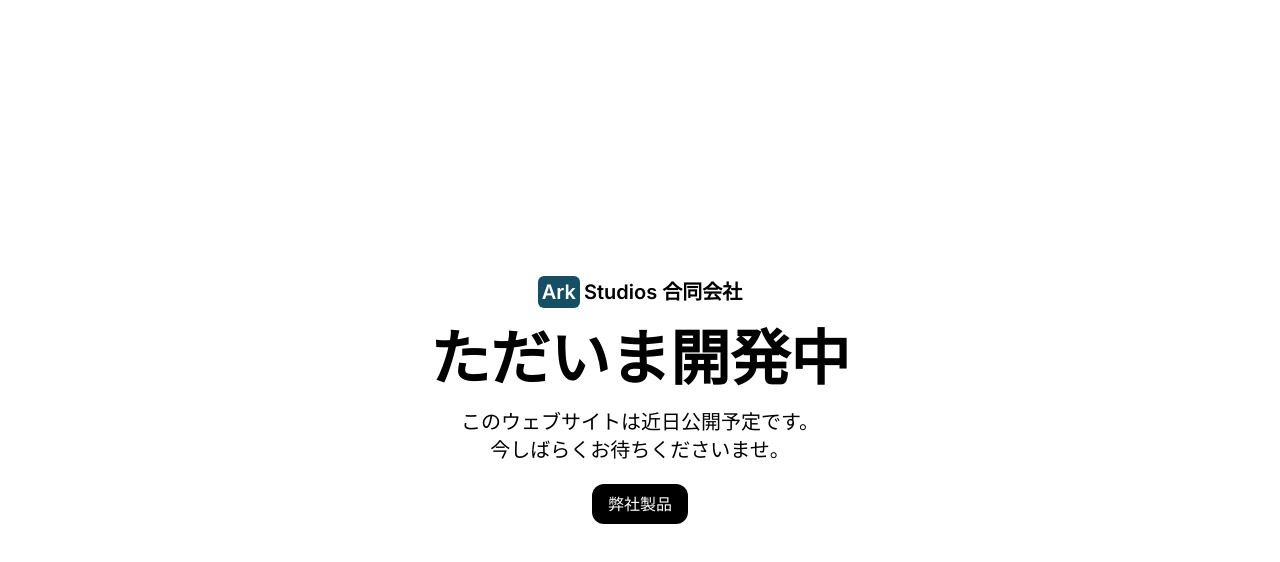
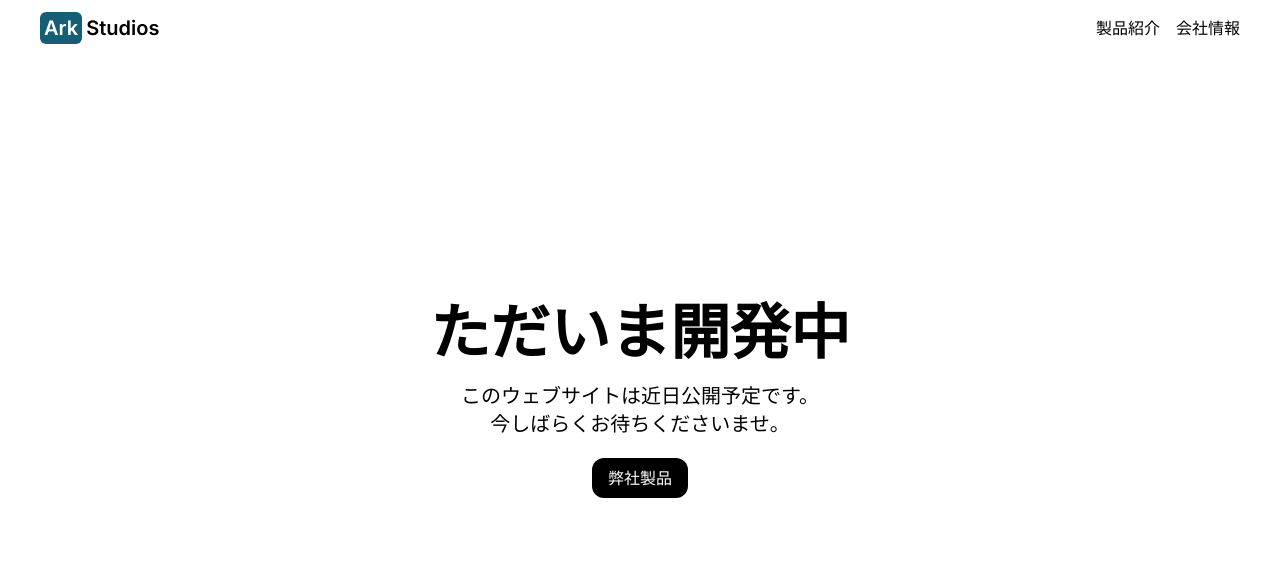
Before and after one commit to ArkStudiosLLC/arkstudios-website, a Next.js app: page / in a window 1280 px wide. Shown: the top 562 px of the page. Built offline with nearby package versions, Linux system fonts and the light colour scheme.

Commit message:
Minor UI adjustment

```diff
--- a/src/app/(overview)/components/navigation-bar.tsx
+++ b/src/app/(overview)/components/navigation-bar.tsx
@@ -1,3 +1,5 @@
+import { faBars } from '@fortawesome/free-solid-svg-icons'
+import { FontAwesomeIcon } from '@fortawesome/react-fontawesome'
 import Link from 'next/link'
 
 function Logo() {
@@ -22,7 +24,7 @@ function Links() {
       {links.map((link) => {
         return (
           <Link key={link.name} href={link.destination}>
-            <p className='font-light hover:font-semibold hover:text-cyan-100'>
+            <p className='font-light hover:font-semibold active:text-zinc-600 dark:active:text-zinc-400'>
               {link.name}
             </p>
           </Link>
@@ -34,11 +36,16 @@ function Links() {
 
 export default function NavigationBar() {
   return (
-    <nav className='flex h-14 w-screen items-center justify-between bg-white/50 p-4 backdrop-blur-2xl backdrop-filter dark:bg-black/10'>
+    <nav className='fixed top-0 z-10 flex h-14 w-screen items-center justify-between px-10 backdrop-blur-md backdrop-filter dark:bg-black/10'>
       <Logo />
       <div className='hidden md:block'>
         <Links />
       </div>
+      <div className='block md:hidden'>
+        <Link href=''>
+          <FontAwesomeIcon icon={faBars} className='h-5 w-5' />
+        </Link>
+      </div>
     </nav>
   )
 }
--- a/src/app/(overview)/home/page.tsx
+++ b/src/app/(overview)/home/page.tsx
@@ -4,7 +4,11 @@ export default function Page() {
   return (
     <div>
       <NavigationBar />
-      <p>Hello, world!</p>
+      <section className='flex h-[200vh] items-start justify-center'>
+        <div className='flex h-screen items-center'>
+          <p className='select-none text-8xl font-black opacity-75'>WIP</p>
+        </div>
+      </section>
     </div>
   )
 }
--- a/src/app/(overview)/page.tsx
+++ b/src/app/(overview)/page.tsx
@@ -1,14 +1,11 @@
 import Link from 'next/link'
+
+import NavigationBar from './components/navigation-bar'
 
 export default function Page() {
   return (
-    <div className='flex h-screen flex-col items-center justify-center gap-5 bg-white p-6 dark:bg-black'>
-      <div className='flex flex-row items-center gap-1'>
-        <h2 className='rounded-md bg-cyan-900 px-1 py-0.5 text-xl font-semibold text-white'>
-          Ark
-        </h2>
-        <h2 className='text-xl font-semibold'>Studios 合同会社</h2>
-      </div>
+    <div className='flex h-screen select-none flex-col items-center justify-center gap-5'>
+      <NavigationBar />
       <h2 className='text-4xl font-bold md:text-6xl'>ただいま開発中</h2>
       <div className='flex flex-col items-center gap-0'>
         <h2 className='font-extralight md:text-xl'>
@@ -17,7 +14,7 @@ export default function Page() {
         <h2 className='font-extralight md:text-xl'>今しばらくお待ちくださいませ。</h2>
       </div>
       <Link href='https://bitremote.app'>
-        <h3 className='rounded-xl bg-black px-4 py-2 font-medium text-white dark:bg-white dark:text-black'>
+        <h3 className='rounded-xl bg-black px-4 py-2 font-medium text-white hover:bg-zinc-700 active:bg-zinc-500 dark:bg-white dark:text-black dark:hover:bg-zinc-200 dark:active:bg-zinc-400'>
           弊社製品
         </h3>
       </Link>
```
